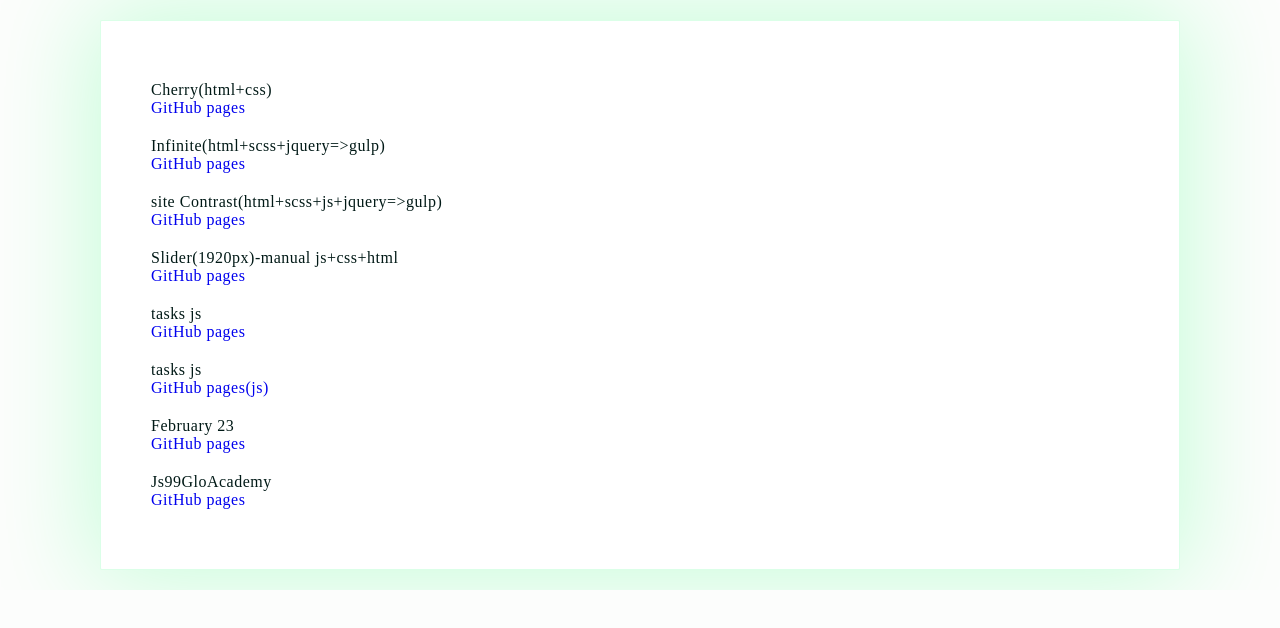
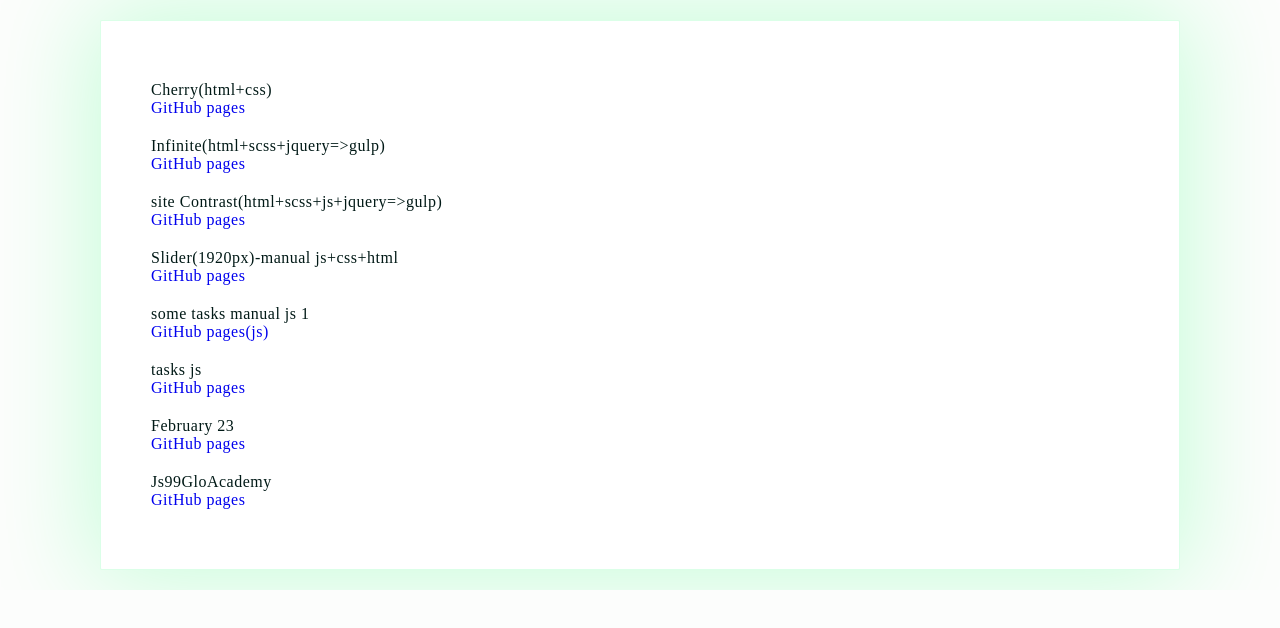
Before and after one commit to konstantinkuznetsovkh/resume, a plain HTML site: page additional.html in a window 1280 px wide. Drawn offline with Linux system fonts and the light colour scheme.

Commit message:
08052019183857

```diff
--- a/additional.html
+++ b/additional.html
@@ -56,19 +56,20 @@
                     </p>
 
                     <!-- #6  -->
+
+                    <p>some tasks manual js 1 <br>
+
+                        <a href="https://konstantinkuznetsovkh.github.io/some-tasks-1-/." target="_blank">GitHub
+                            pages(js)</a>
+                    </p>
+
+
+                    <!-- #7 -->
                     <p>tasks js<br>
                         <!-- <a href="https://github.com/konstantinkuznetsovkh/dz5" target="_blank">
                             GitHub repository</a> <br> -->
                         <a href="https://konstantinkuznetsovkh.github.io/dz5" target="_blank">
                             GitHub pages</a>
-                    </p>
-                    <!-- #7 -->
-                    <p>tasks js <br>
-                        <!-- <a href="https://github.com/konstantinkuznetsovkh/dz6" target="_blank">GitHub
-                            repository</a> <br> -->
-
-                        <a href="https://konstantinkuznetsovkh.github.io/dz6Pages/dz6Script/" target="_blank">GitHub
-                            pages(js)</a>
                     </p>
                     <!-- #8  -->
                     <p>February 23<br>
```
